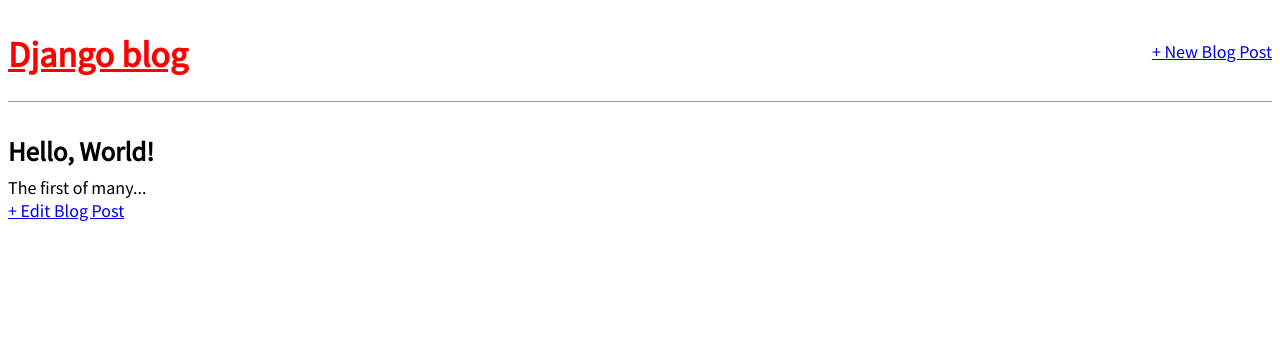
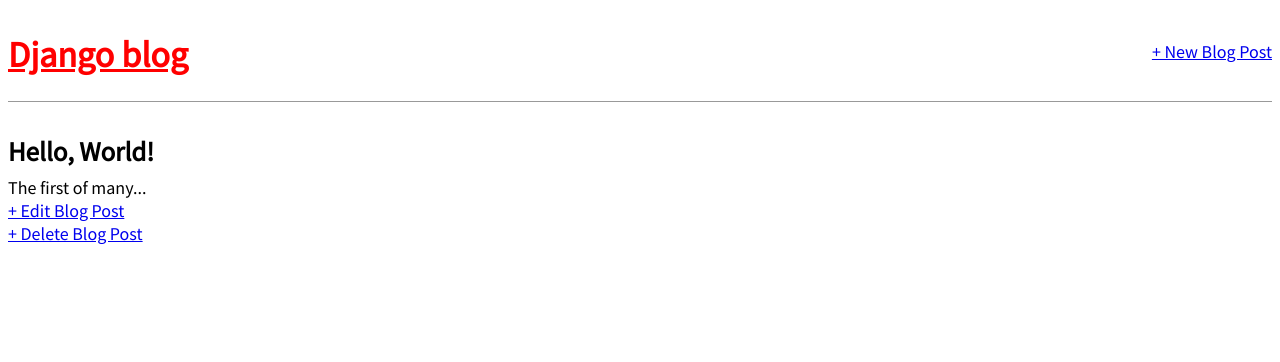
Before and after one commit to ChristopherPhillips9/djangoBlogWebsite, a Django app: page /post/1/ in a window 1280 px wide. Shown: the top 362 px of the page. Run offline with Django 4.2, Linux system fonts and the light colour scheme; data comes from the database, SQL or seed files in the repository.

Commit message:
Page 132.
bugfix. Fix post_detail.html missing character ">" in post_delete href.

```diff
--- a/templates/post_detail.html
+++ b/templates/post_detail.html
@@ -7,6 +7,7 @@
     <p>{{ post.body }}</p>
     </div>
 
-    <a href="{% url 'post_edit' post.pk %}">+ Edit Blog Post</a>
-    <a href="{% url 'post_delete' post.pk %}"+ Delete Blog Post</a>
+    <a href="{% url 'post_edit' post.pk %}">+ Edit Blog Post</a><br>
+    <a href="{% url 'post_delete' post.pk %}">+ Delete Blog Post</a>
+
 {% endblock content %}
```
